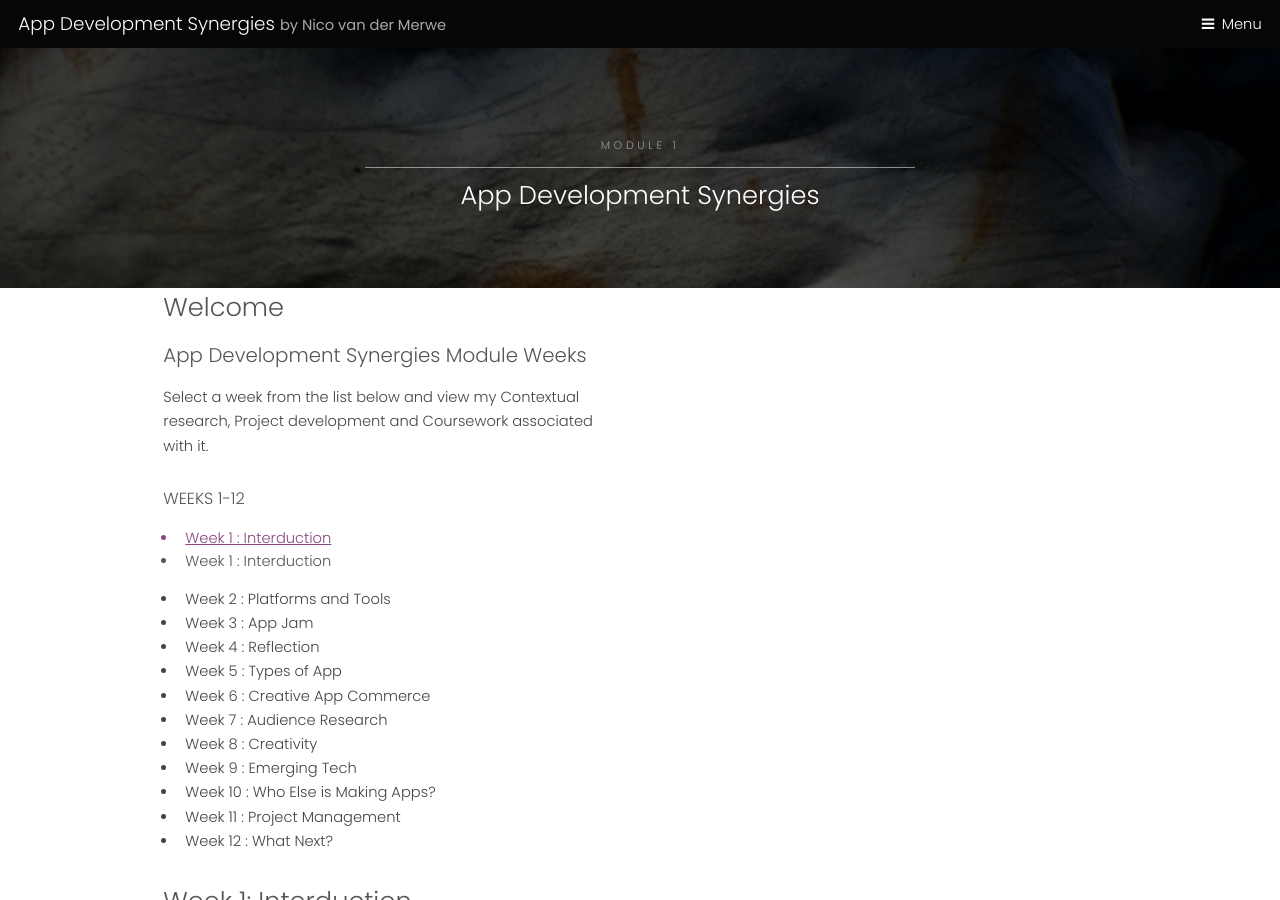
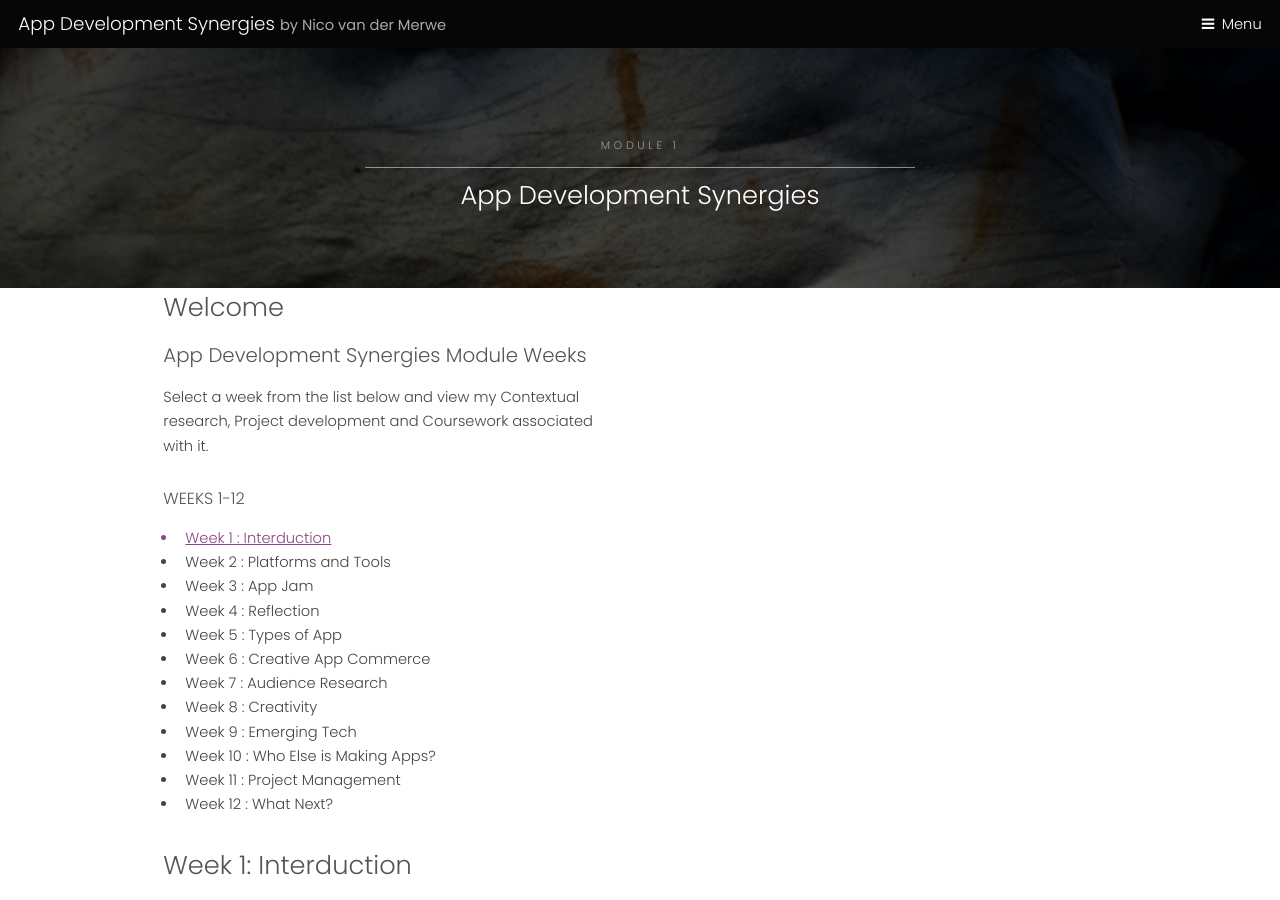
Before and after one commit to NicoVDMerweCRJ/NicoVDMerweCRJ.github.io, a Jekyll site: the page appdevelopmentsynergies.html, which Jekyll copies as it is, in a window 1280 px wide and 900 px high. Built offline with Jekyll 4.4.1, drawn with Linux system fonts in a browser that asks for light colours.

Commit message:
Update appdevelopmentsynergies.html

```diff
--- a/appdevelopmentsynergies.html
+++ b/appdevelopmentsynergies.html
@@ -46,7 +46,6 @@
 
 							<ul>
 								<a href="#Week1"><li>Week 1 : Interduction</li></a>
-								<h1><a href="Week1"><li>Week 1 : Interduction</li></a></h1>
 								<li>Week 2 : Platforms and Tools</li>
 								<li>Week 3 : App Jam</li>
 								<li>Week 4 : Reflection</li>
@@ -66,9 +65,6 @@
 		<!-- Week 1 -->
 			<div id="Week1" class="container">
 				<!-- Elements -->
-					<div class="row 200%">
-						<div class="6u 12u$(medium)">
-
 							<h2>Week 1: Interduction</h2>
 
 							<h3>Contextual research</h4>
@@ -101,8 +97,7 @@ Textures will be 2k resolution and all materials are developed in Unreal Engine
 							<a href="https://github.com/NicoVDMerweCRJ/NicoVDMerweCRJ.github.io/tree/master/App%20Development%20Synergies/Week%201/Documents"></p>
 							<p>--DOWNLOAD DOCUMENTS--</p></a>
 							<p></p>
-						</div>
-					</div>
+
 			</div>
 
 		<!-- Footer -->
```
